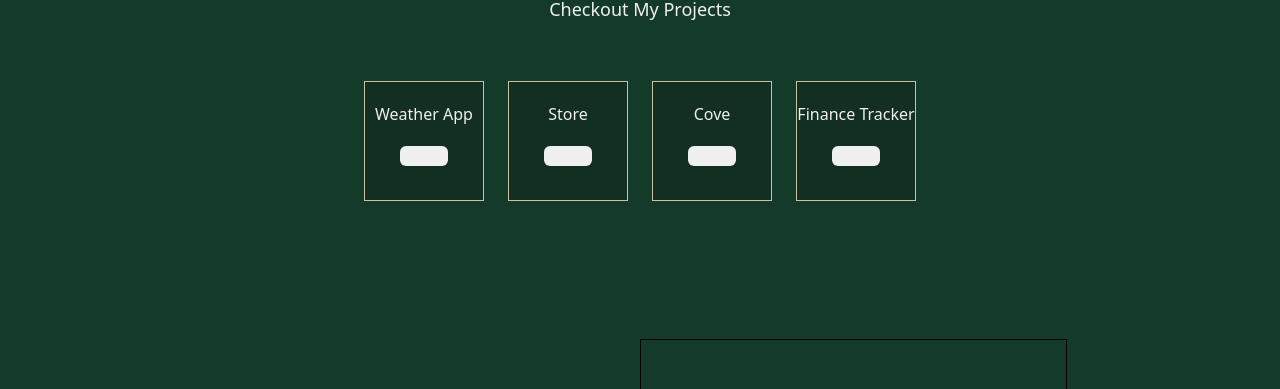
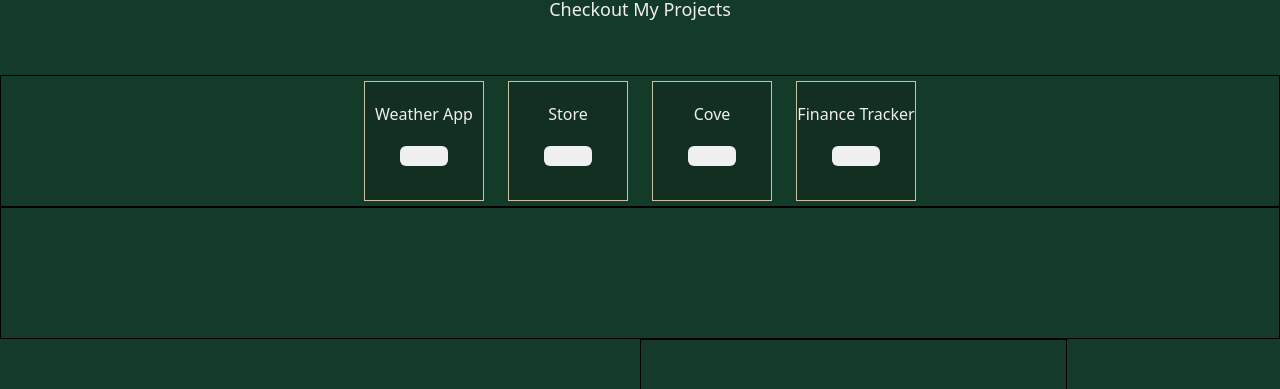
Before and after one commit to Reed-Broadhead/portFolioSite, a React (Vite) app: page /work in a window 1280 px wide. Shown: the part 121-510 px from the top of the page. Built offline with nearby package versions, Linux system fonts and the light colour scheme.

Commit message:
pre motion intro to work changes

```diff
--- a/src/components/allProjects/IntroWork.jsx
+++ b/src/components/allProjects/IntroWork.jsx
@@ -60,7 +60,7 @@ function IntroWork() {
         </motion.div>
         {/* second */}
          <motion.div className=" w-full h-1/3
-         flex items-center justify-center
+         flex items-center justify-center border
         bg-lightgreen"
 
         initial={{x: 1000}}
@@ -88,7 +88,7 @@ function IntroWork() {
         </motion.div>
 
         {/* third */}
-        <motion.div className=" w-full h-1/3
+        <motion.div className=" w-full h-1/3  border
         bg-lightgreen"
 
         initial={{x: -1000}}
```
